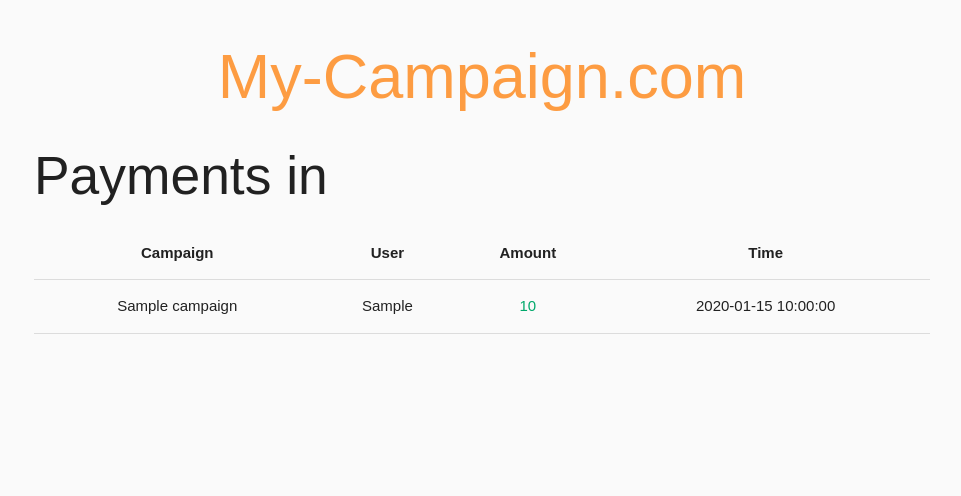
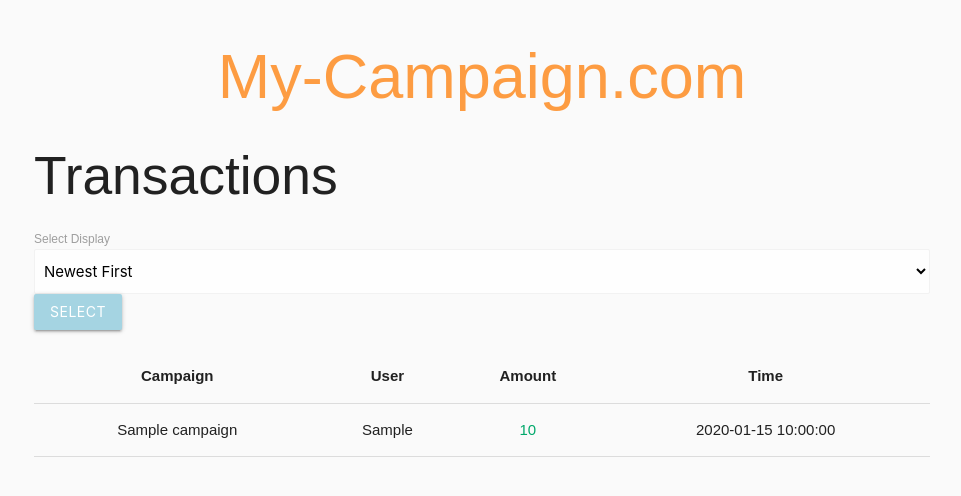
Before and after one commit to Code-Institute-Submissions/josephWoodland-MS3-campaign-DB_OctResub, a Flask app: page /transactions in a window 1280 px wide. Shown: the part 117-613 px from the top of the page, without its empty margins (158-1119 px from the left). Run offline with Flask 2, Linux system fonts and the light colour scheme; the visitor is signed in with stand-in values (Sample User, id 1); a database or web service that is not in the repository returns one stand-in record (values such as "Sample title"); some libraries are stand-ins or nearby versions.

Commit message:
Added the function to choose the display order of the transactions

```diff
--- a/app.py
+++ b/app.py
@@ -458,7 +458,7 @@ def delete_user():
     return redirect( url_for("logout"))
 
 
-@app.route("/transactions")
+@app.route("/transactions",methods=["GET", "POST"])
 def transactions():
 
     user = g.user
@@ -467,6 +467,21 @@ def transactions():
     transactions = list(mongo.db.transactions.find(
         { '$or':[ {"user_to_id": user_id},
         { "user_from_id": user_id} ]} ))
+
+    if request.method == 'POST':
+
+        print('new POST --------')
+        user_option = request.form.getlist('user_choice')
+        print('User Option: ', type(user_option[0]))
+
+        if user_option[0] == '1':
+
+            transactions.reverse()
+
+        return render_template(
+        "transactions.html",
+         transactions=transactions,
+          user_id=user_id, user=user)
 
     transactions.reverse()
 
--- a/templates/transactions.html
+++ b/templates/transactions.html
@@ -8,7 +8,21 @@
       <th>Time</th>
     </tr>
   </thead>
-  <h2>Payments in</h2>
+  <div class="row">
+    <h2>Transactions</h2>
+    <form
+      action="{{ url_for('transactions') }}"
+      method="POST"
+    >
+    <label>Select Display</label>
+    <select class="browser-default" id="user_choice" name="user_choice">
+      <option value="" disabled>Newest/Oldest</option>
+      <option value="1">Newest First</option>
+      <option value="2">Oldest First</option>
+    </select>
+    <input type="submit" class="btn light-green" value="Select">
+    </form>
+  </div>
   <tbody>
     {% for transaction in transactions %}
     <tr>
```
